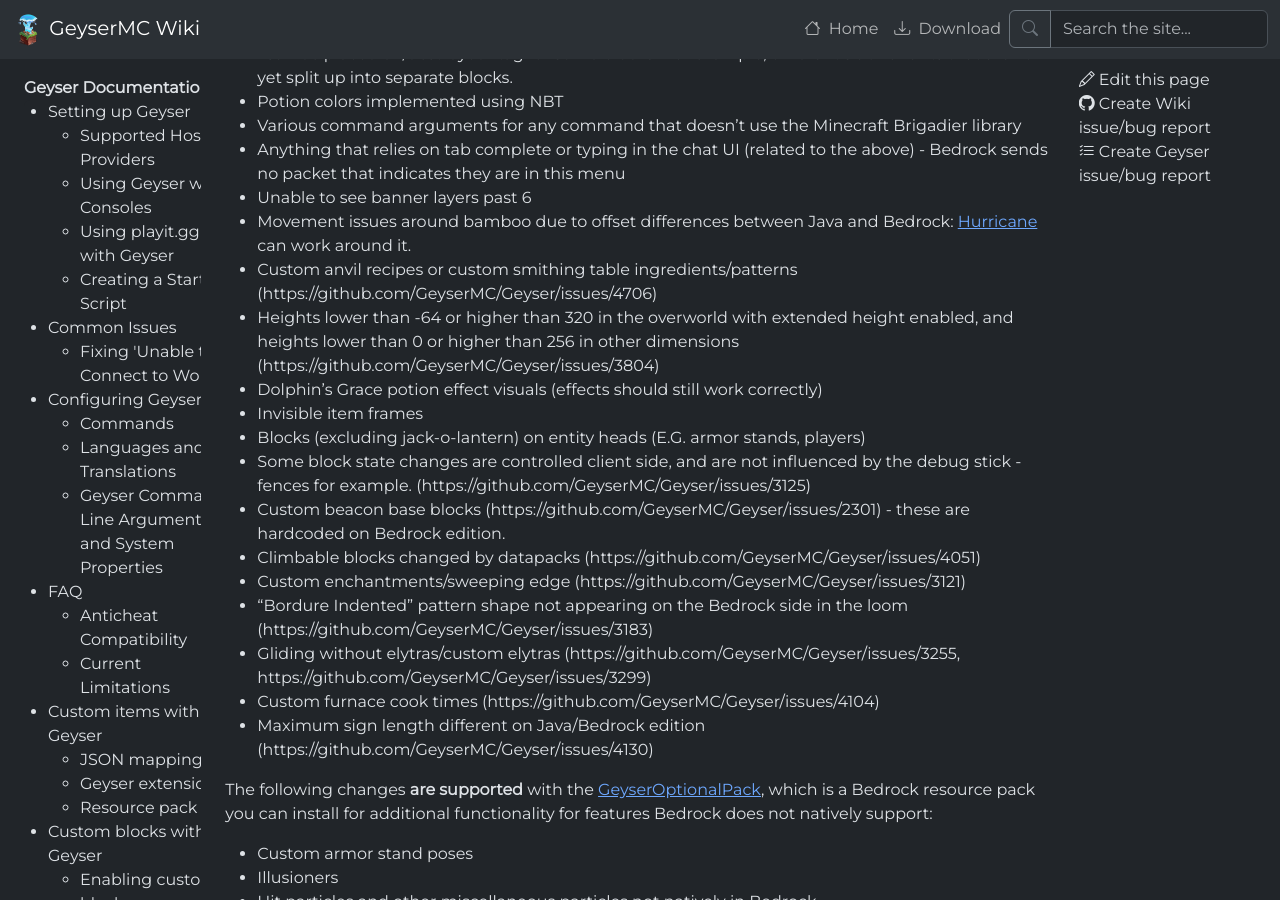
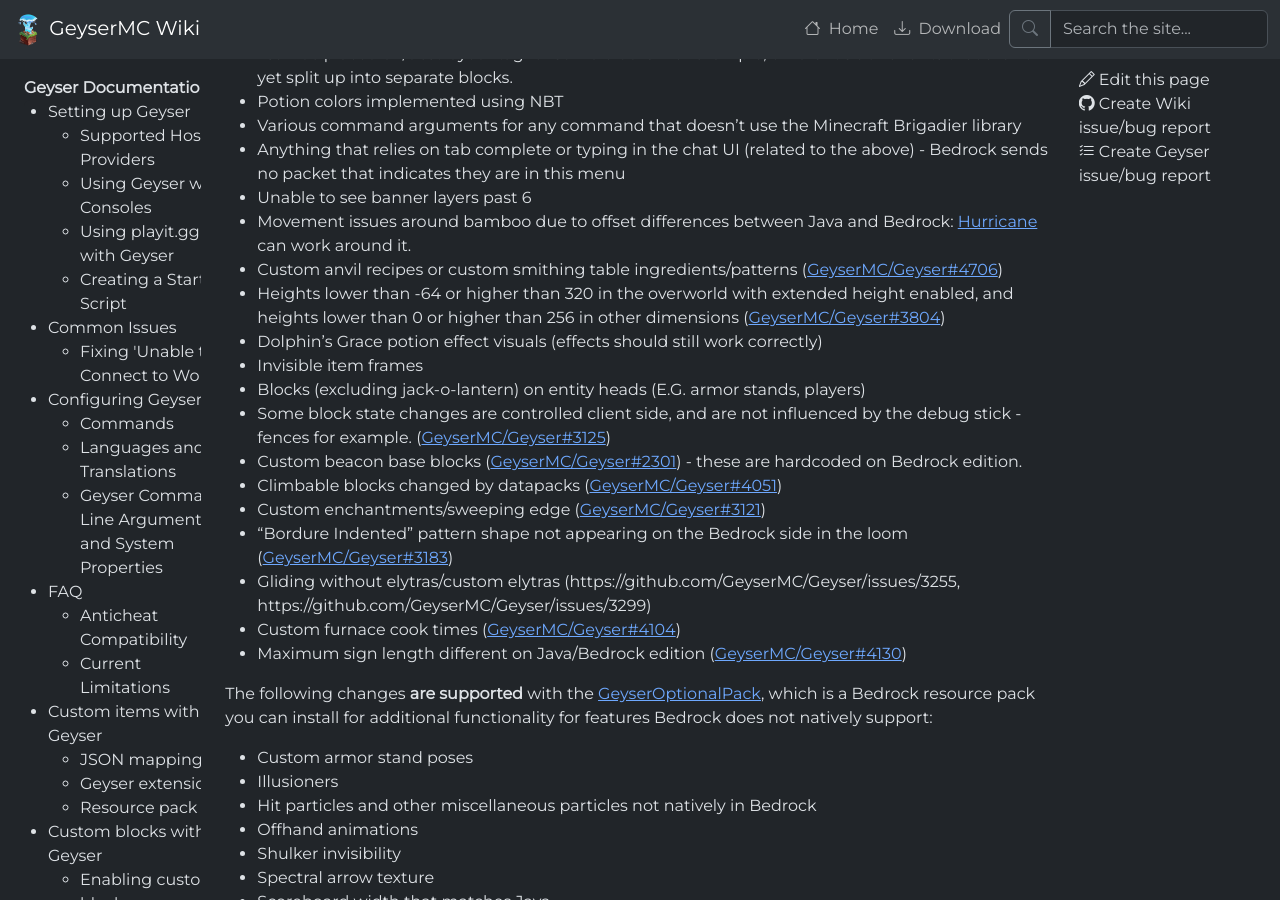
Before and after one commit to GeyserMC/GeyserWiki, a Jekyll site: the page built from _docs/geyser/current-limitations.md, in a window 1280 px wide and 900 px high, scrolled down 378 px. Built offline with Jekyll 4.4.1, drawn with Linux system fonts in a browser that asks for light colours; some of the changed lines change nothing that is shown.

Commit message:
Mark plain text to hyperlink

```diff
--- a/_docs/geyser/current-limitations.md
+++ b/_docs/geyser/current-limitations.md
@@ -18,19 +18,19 @@
 - Anything that relies on tab complete or typing in the chat UI (related to the above) - Bedrock sends no packet that indicates they are in this menu
 - Unable to see banner layers past 6
 - Movement issues around bamboo due to offset differences between Java and Bedrock: [Hurricane](/other/hurricane) can work around it.
-- Custom anvil recipes or custom smithing table ingredients/patterns (https://github.com/GeyserMC/Geyser/issues/4706)
-- Heights lower than -64 or higher than 320 in the overworld with extended height enabled, and heights lower than 0 or higher than 256 in other dimensions (https://github.com/GeyserMC/Geyser/issues/3804)
+- Custom anvil recipes or custom smithing table ingredients/patterns ([GeyserMC/Geyser#4706](https://github.com/GeyserMC/Geyser/issues/4706))
+- Heights lower than -64 or higher than 320 in the overworld with extended height enabled, and heights lower than 0 or higher than 256 in other dimensions ([GeyserMC/Geyser#3804](https://github.com/GeyserMC/Geyser/issues/3804))
 - Dolphin's Grace potion effect visuals (effects should still work correctly)
 - Invisible item frames
 - Blocks (excluding jack-o-lantern) on entity heads (E.G. armor stands, players)
-- Some block state changes are controlled client side, and are not influenced by the debug stick - fences for example. (https://github.com/GeyserMC/Geyser/issues/3125)
-- Custom beacon base blocks (https://github.com/GeyserMC/Geyser/issues/2301) - these are hardcoded on Bedrock edition.
-- Climbable blocks changed by datapacks (https://github.com/GeyserMC/Geyser/issues/4051)
-- Custom enchantments/sweeping edge (https://github.com/GeyserMC/Geyser/issues/3121)
-- "Bordure Indented" pattern shape not appearing on the Bedrock side in the loom (https://github.com/GeyserMC/Geyser/issues/3183)
+- Some block state changes are controlled client side, and are not influenced by the debug stick - fences for example. ([GeyserMC/Geyser#3125](https://github.com/GeyserMC/Geyser/issues/3125))
+- Custom beacon base blocks ([GeyserMC/Geyser#2301](https://github.com/GeyserMC/Geyser/issues/2301)) - these are hardcoded on Bedrock edition.
+- Climbable blocks changed by datapacks ([GeyserMC/Geyser#4051](https://github.com/GeyserMC/Geyser/issues/4051))
+- Custom enchantments/sweeping edge ([GeyserMC/Geyser#3121](https://github.com/GeyserMC/Geyser/issues/3121))
+- "Bordure Indented" pattern shape not appearing on the Bedrock side in the loom ([GeyserMC/Geyser#3183](https://github.com/GeyserMC/Geyser/issues/3183))
 - Gliding without elytras/custom elytras (https://github.com/GeyserMC/Geyser/issues/3255, https://github.com/GeyserMC/Geyser/issues/3299)
-- Custom furnace cook times (https://github.com/GeyserMC/Geyser/issues/4104)
-- Maximum sign length different on Java/Bedrock edition (https://github.com/GeyserMC/Geyser/issues/4130)
+- Custom furnace cook times ([GeyserMC/Geyser#4104](https://github.com/GeyserMC/Geyser/issues/4104))
+- Maximum sign length different on Java/Bedrock edition ([GeyserMC/Geyser#4130](https://github.com/GeyserMC/Geyser/issues/4130))
 
 The following changes **are supported** with the [GeyserOptionalPack](/other/geyseroptionalpack/), which is a Bedrock resource pack you can install for additional functionality for features Bedrock does not natively support:
 - Custom armor stand poses
```
